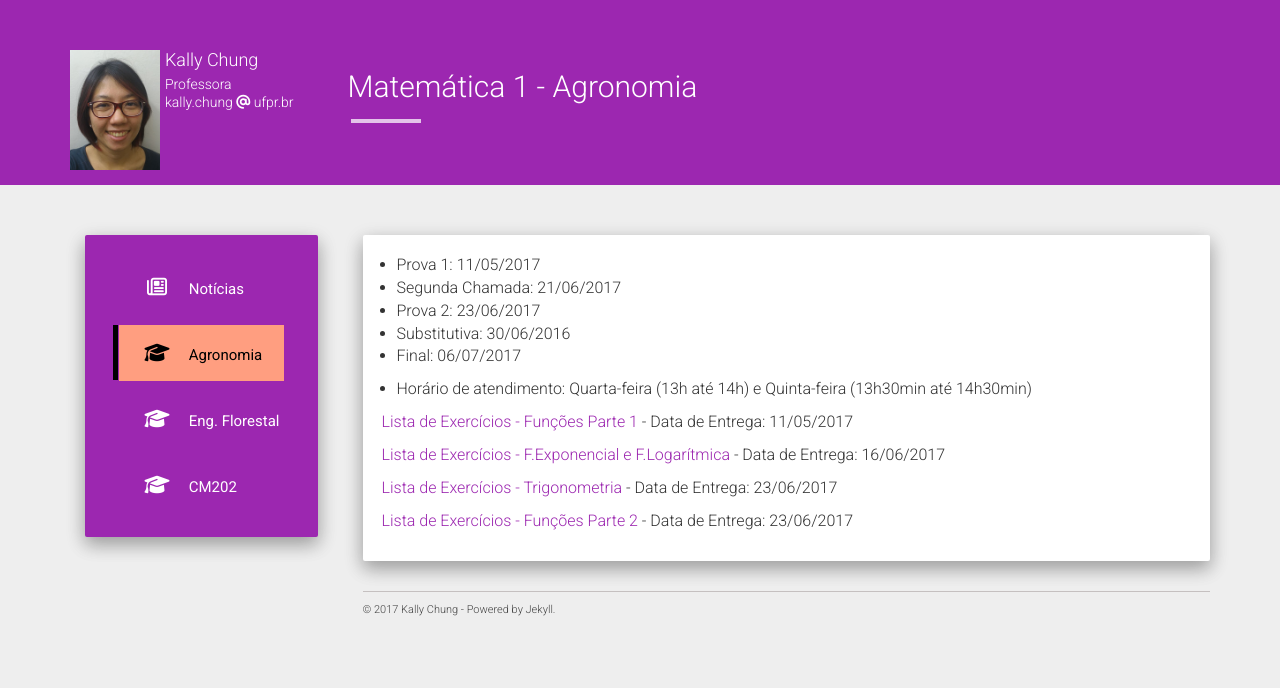
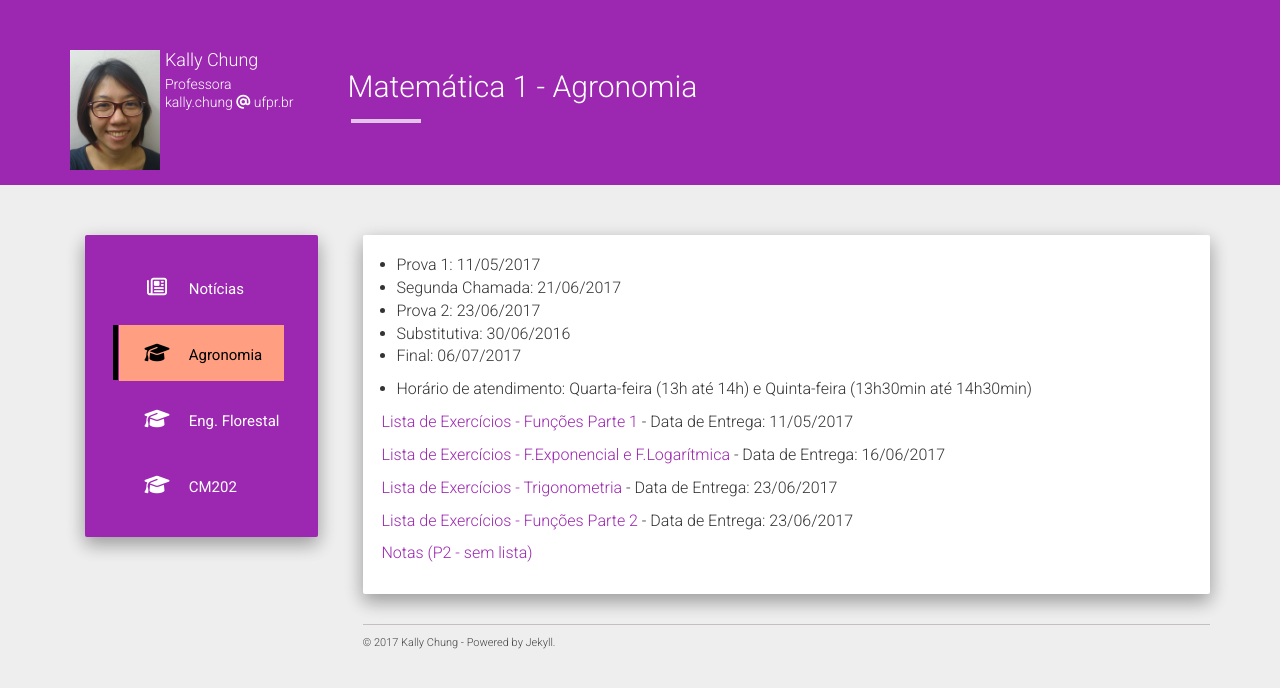
Before and after one commit to chunggnuhc/chunggnuhc.github.io, a Jekyll site: the page built from agronomia.md, in a window 1280 px wide. Shown: the top 688 px of the page. Built offline with Jekyll 4.4.1, drawn with Linux system fonts in a browser that asks for light colours; nearby versions of some CDN libraries.

Commit message:
link para notas P2 - agronomia - adicionado

```diff
--- a/agronomia.md
+++ b/agronomia.md
@@ -19,3 +19,5 @@ permalink: /agronomia/
 [Lista de Exercícios - Trigonometria](/disciplinas/listaTrig.pdf) - Data de Entrega: 23/06/2017
 
 [Lista de Exercícios - Funções Parte 2](/disciplinas/listaOperFuncoes.pdf) - Data de Entrega: 23/06/2017
+
+[Notas (P2 - sem lista)](/disciplinas/Notas P2 -Upd 1.pdf)
```
